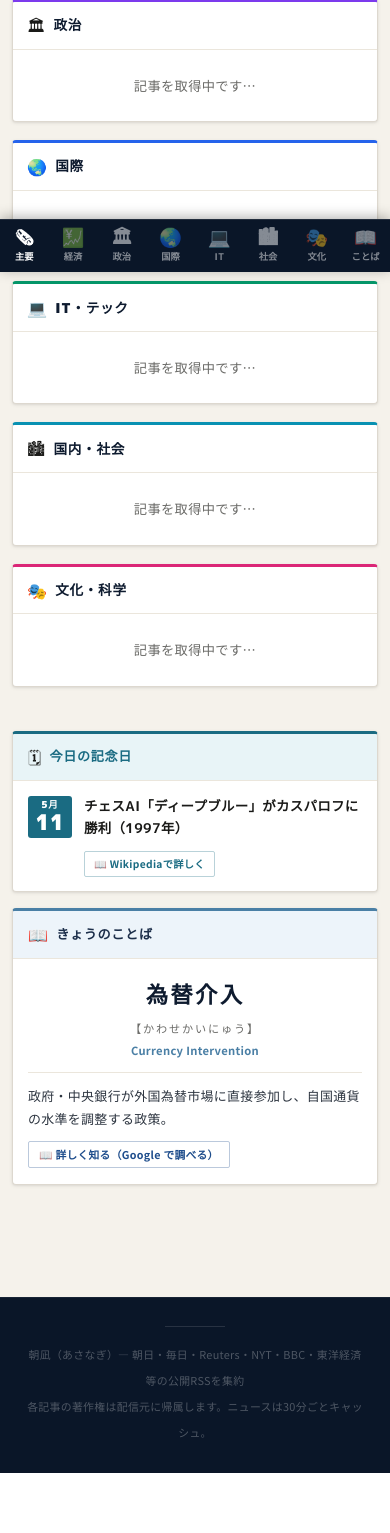
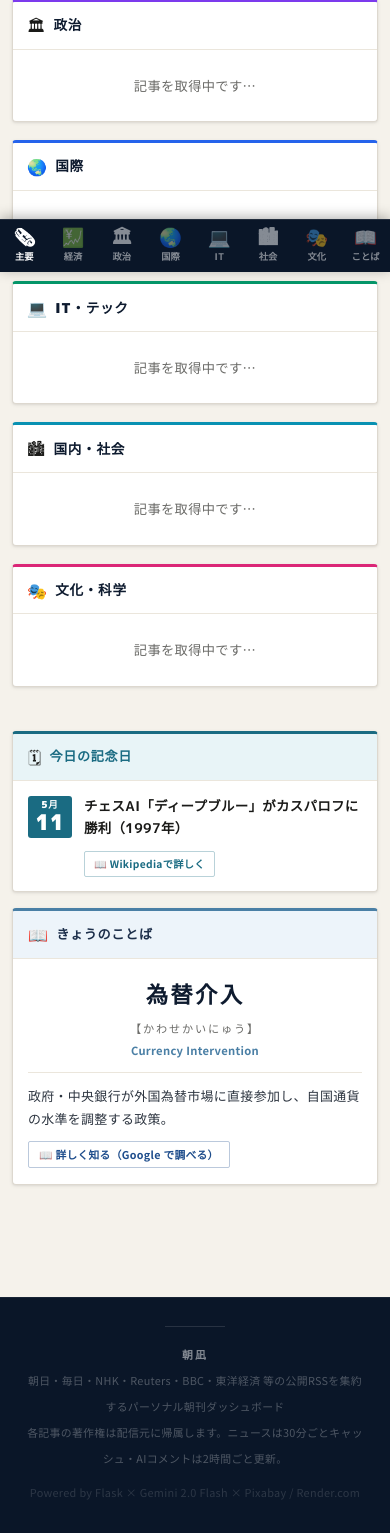
Before and after one commit to andydesuyo0206/my-news, a Flask app: page / in a window 390 px wide. Shown: the part 572-2105 px from the top of the page. Before the commit the page ends 2045 px from the top, so only its background shows below. Run offline with Flask 3, Linux system fonts and the light colour scheme; data that the repository does not hold is empty.

Commit message:
UI細部改善：ボトムナビアイコンアニメーション・フッター充実化
- モバイルボトムナビ：active状態でアイコンを1.15倍にスケールアップ
- .mbn-icon に transition: transform 追加でスムーズなアニメーション
- フッター：ロゴ・技術スタック情報を追加し視認性向上

Co-Authored-By: Claude Sonnet 4.6 <noreply@anthropic.com>

```diff
--- a/templates/index.html
+++ b/templates/index.html
@@ -595,8 +595,12 @@
         -webkit-tap-highlight-color: transparent;
       }
       .mbn-item.active { color: #fff; }
+      .mbn-item.active .mbn-icon { transform: scale(1.15); }
       .mbn-item:active { opacity: .7; }
-      .mbn-icon { font-size: 1.15rem; line-height: 1; margin-bottom: 3px; display: block; }
+      .mbn-icon {
+        font-size: 1.15rem; line-height: 1; margin-bottom: 3px; display: block;
+        transition: transform .15s ease;
+      }
     }
     @media print {
       *{animation:none!important;transition:none!important;box-shadow:none!important;}
@@ -1007,8 +1011,10 @@
 <!-- ══ フッター ══════════════════════════════════════════════════ -->
 <footer class="footer">
   <div class="footer-rule"></div>
-  <div>朝凪（あさなぎ）— 朝日・毎日・Reuters・NYT・BBC・東洋経済 等の公開RSSを集約</div>
-  <div>各記事の著作権は配信元に帰属します。ニュースは30分ごとキャッシュ。</div>
+  <div><strong style="color:rgba(255,255,255,.5);letter-spacing:.2em;">朝凪</strong></div>
+  <div>朝日・毎日・NHK・Reuters・BBC・東洋経済 等の公開RSSを集約するパーソナル朝刊ダッシュボード</div>
+  <div>各記事の著作権は配信元に帰属します。ニュースは30分ごとキャッシュ・AIコメントは2時間ごと更新。</div>
+  <div style="margin-top:8px;opacity:.5;">Powered by Flask × Gemini 2.0 Flash × Pixabay / Render.com</div>
 </footer>
 <div class="toast" id="toast" role="status" aria-live="polite"></div>
 <button class="scroll-top" id="scroll-top-btn" aria-label="ページトップへ戻る">
```
